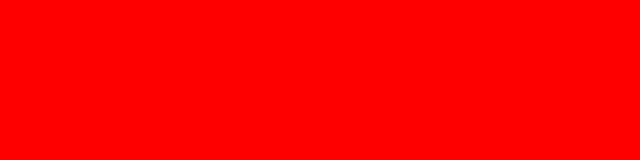
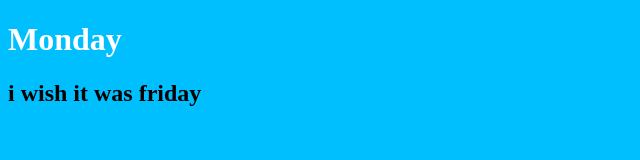
Before and after one commit to nvstiers/monday2_5_2018, a plain HTML site: page index.html in a window 1280 px wide. Shown: the whole page, without its empty margins (0-640 px from the left). Drawn offline with Linux system fonts and the light colour scheme.

Commit message:
made background blue added h2 changed h1 to white

```diff
--- a/css/main.css
+++ b/css/main.css
@@ -1,3 +1,6 @@
 body {
-    background-color: red;
+    background-color: deepskyblue;
 }
+h1 {
+    color: #ffffff;
+}
--- a/index.html
+++ b/index.html
@@ -6,6 +6,7 @@
     <link rel="stylesheet" href="css/main.css" type="text/css">
 </head>
 <body>
-
+    <h1>Monday</h1>
+    <h2>i wish it was friday</h2>
 </body>
 </html>
```
